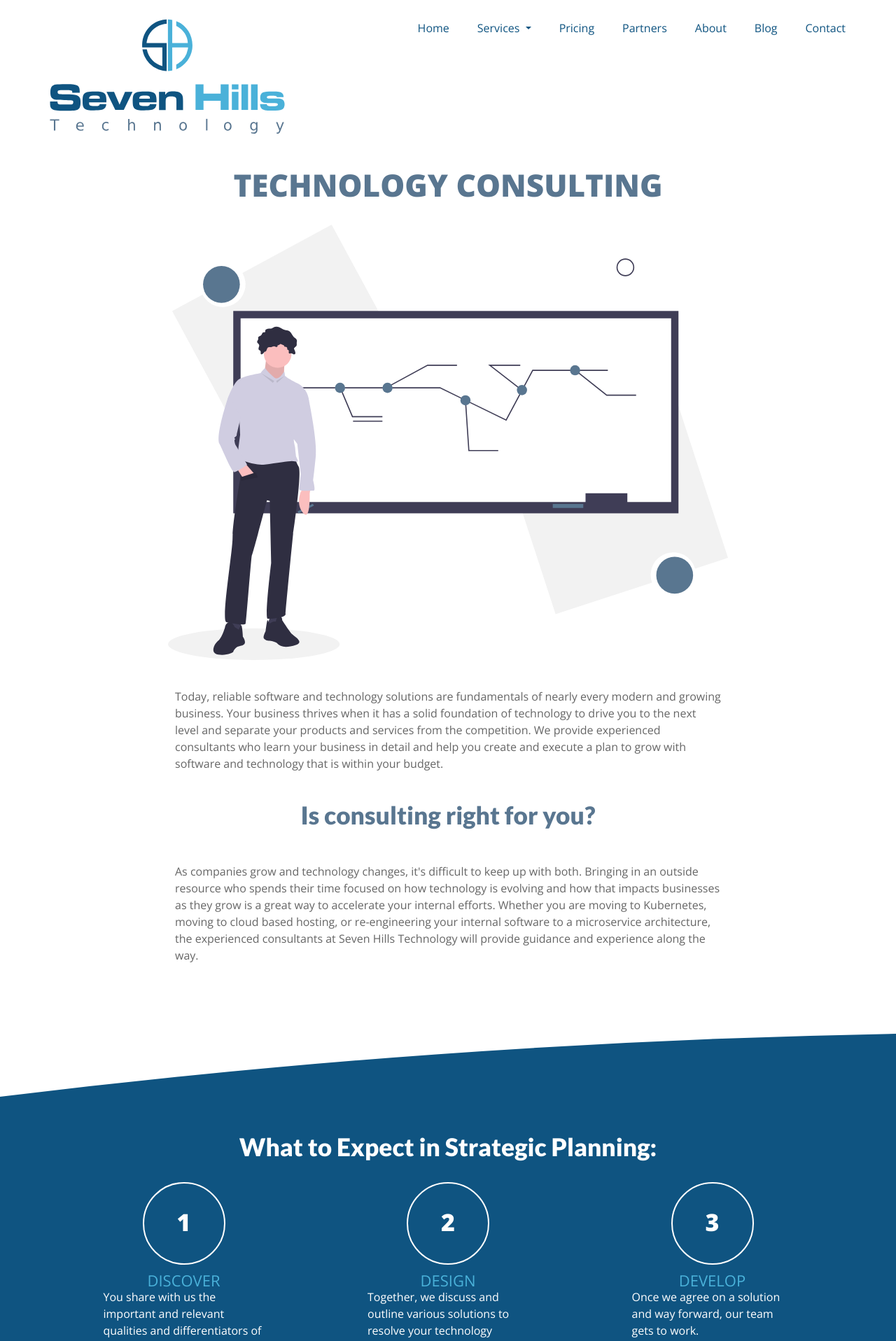
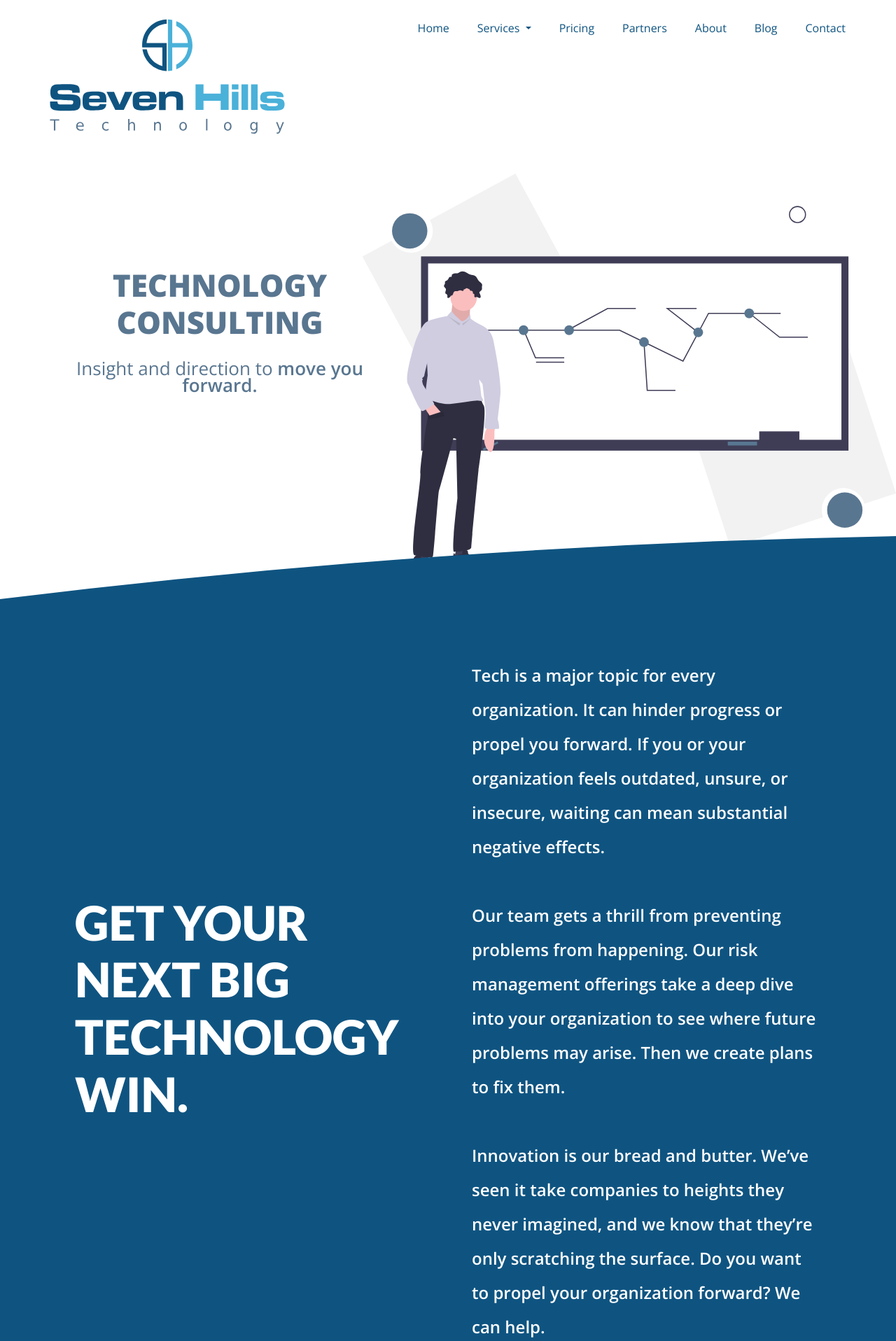
Before and after one commit to seven-hills-technology/seven-hills-technology.github.io, a Jekyll site: the page built from consulting.md, in a window 1280 px wide. Shown: the top 1916 px of the page at 70% size. Built offline with Jekyll 4.4.1, drawn with Linux system fonts in a browser that asks for light colours; nearby versions of some CDN libraries; some of the changed text lies outside the part shown.

Commit message:
Add new consulting page

```diff
--- a/_data/pagelist.yml
+++ b/_data/pagelist.yml
@@ -7,17 +7,17 @@
   -
     children:
       -
-        title: "Consulting"
-        url: /consulting.html
-        friendlyUrl: consulting
-      -
-        title: "Development"
+        title: "App Development"
         url: /development.html
         friendlyUrl: development
       -
         title: "Public Sector"
         url: /public-sector.html
         friendlyUrl: public-sector
+      -
+        title: "Technology Consulting"
+        url: /consulting.html
+        friendlyUrl: consulting
       -
         grouping:
           name: Elastic
--- a/consulting.md
+++ b/consulting.md
@@ -2,80 +2,79 @@
 layout: default
 title: Software and Technology Consulting
 description: Software consulting services available for any industry from local, experienced consultants skilled at delivering high quality software solutions.
+cta_title: Get that technology win. And some free coffee.
 ---
 
-<section class="sh-intro">
-    <div class="sh-tagline">
-        <h1 class="sh-header-lines"><span>Technology Consulting</span></h1>
-        <div class="sh-page-feature" >
-            <img src="/images/consulting-color.svg" alt="consulting" />
-        </div>
-    </div>
-    <div class="sh-description">
-        Today, reliable software and technology solutions are fundamentals of nearly every modern and growing business. Your business thrives when it has a solid foundation of technology to drive you to the next level and separate your products and services from the competition. We provide experienced consultants who learn your business in detail and help you create and execute a plan to grow with software and technology that is within your budget.
-    </div>
-    <h2 class="sh-header-lines"><span>Is consulting right for you?</span></h2>
-    <div class="sh-description">
-        As companies grow and technology changes, it's difficult to keep up with both. Bringing in an outside resource who spends their time focused on how technology is evolving and how that impacts businesses as they grow is a great way to accelerate your internal efforts. Whether you are moving to Kubernetes, moving to cloud based hosting, or re-engineering your internal software to a microservice architecture, the experienced consultants at Seven Hills Technology will provide guidance and experience along the way.
-    </div>
+<section class="sh-landing-intro landing-big-background consulting">
+    <h1>Technology Consulting</h1>
+    <p>Insight and direction to <strong>move you forward.</strong></p>
 </section>
 
-<div class="sh-band-flair dark-top"></div>
+<div class="sh-band-flair dark-top negative-top"></div>
 <section class="sh-dark-band">
-    <h2 class="sh-dark-band-header">What to Expect in Strategic Planning:</h2>
-    <div class="steps">
-        <div class="step">
-            <div class="step-number">1</div>
-            <div class="step-title">Discover</div>
-            <div class="step-caption">
-                You share with us the important and relevant qualities and differentiators of your business and the challenges you face.
-            </div>
+    <div class="modern-information-structure">
+        <div class="mis-child">
+            <h2 class="large-h2 align-left">Get Your <br/>Next Big <br/>Technology <br/>Win.</h2>
         </div>
-        <div class="step">
-            <div class="step-number">2</div>
-            <div class="step-title">Design</div>
-            <div class="step-caption">
-                Together, we discuss and outline various solutions to resolve your technology roadblocks.
-            </div>
-        </div>
-        <div class="step">
-            <div class="step-number">3</div>
-            <div class="step-title">Develop</div>
-            <div class="step-caption">
-                Once we agree on a solution and way forward, our team gets to work.
-            </div>
+        <div class="mis-child align-right">
+            <p class="big-p light-text">
+                Tech is a major topic for every organization. It can hinder progress or propel you forward. If you or your organization feels outdated, unsure, or insecure, waiting can mean substantial negative effects.
+            </p>
+            <p class="big-p light-text">
+                Our team gets a thrill from preventing problems from happening. Our risk management offerings take a deep dive into your organization to see where future problems may arise. Then we create plans to fix them.
+            </p>
+            <p class="big-p light-text">
+                Innovation is our bread and butter. We’ve seen it take companies to heights they never imagined, and we know that they’re only scratching the surface. Do you want to propel your organization forward? We can help.
+            </p>
         </div>
     </div>
 </section>
 <div class="sh-band-flair dark-bottom"></div>
 
 <section class="sh-white-band">
-    <h2 class="sh-white-band-header">Our Development Process</h2>
-    <div class="dev-steps">
-        <div class="dev-step-list">
-            <div class="dev-step">
-                <div class="dev-step-title">1. Define</div>
-                <div class="dev-step-description">We start each development cycle by figuring out and detailing what can be done before the next release.</div>
-            </div>
-            <div class="dev-step">
-                <div class="dev-step-title">2. Build</div>
-                <div class="dev-step-description">After detailing, we get to work. Our engineers bring those details to life.</div>
-            </div>
-            <div class="dev-step">
-                <div class="dev-step-title">3. Test</div>
-                <div class="dev-step-description">Everything we release is tested, re-tested, and tested one last time.</div>
-            </div>
-            <div class="dev-step">
-                <div class="dev-step-title">4. Demo</div>
-                <div class="dev-step-description">You’ll see everything we’ve done, and give the final approval before we release.</div>
-            </div>
-            <div class="dev-step">
-                <div class="dev-step-title">5. Release</div>
-                <div class="dev-step-description">This cycles’ changes are released, and our cycle starts again.</div>
+    <div class="modern-information-structure alt">
+        <div class="mis-child align-left">
+            <div class="row-container">
+                <div class="service-container">
+                    <div>
+                        <h2 class="large-h2">Risk <br/>Management</h2>
+                        <h4 class="impact-h4">Identify and de-risk before it <strong>costs you.</strong></h4>
+                    </div>
+                    <img class="visible-md" style="max-width: 100%;" src="/images/risk-management.svg" alt="Risk Management" />
+                    <p>
+                        Risk is the enemy of any highly efficient organization. It can <strong>devastate even the most well-run companies.</strong> Make sure you’re staying ahead of threats, vulnerabilities, and deficiencies.
+                    </p>
+                    <p>
+                        Our comprehensive risk assessments ensure your network is buttoned-down, applications are well-made, and your security is tight. We work tirelessly to make sure your organization is ready for anything digitally.
+                    </p>
+                </div>
+                <div class="img-service-container right hidden-md">
+                    <img style="width: 100%" src="/images/risk-management.svg" alt="Risk Management" />
+                </div>
             </div>
         </div>
-        <div class="dev-step-graphic">
-            <img src="/images/dev-process.svg" alt="Development Process" />
+        <div class="mis-child align-right">
+            <div class="row-container">
+                <div class="img-service-container left hidden-md">
+                    <img style="width: 100%" src="/images/ideation.svg" alt="Innovation and Ideation" />
+                </div>
+                <div class="service-container">
+                    <div>
+                        <h2 class="large-h2 align-right">Innovation <br/>and Ideation</h2>
+                        <h4 class="impact-h4 align-right">Plan <strong>big-picture improvements</strong> to advance your organization.</h4>
+                    </div>
+                    <img class="visible-md" style="max-width: 100%;" src="/images/ideation.svg" alt="Innovation and Ideation" />
+                    <p>
+                        Technology is evolving itself and the world around it at a rapid pace. It can propel your organization forward and be your <strong>next major revenue generator.</strong>
+                    </p>
+                    <p>
+                        We work with businesses and governments to create strategies and roadmaps for technology innovations.
+                    </p>
+                    <p>
+                        Our business and technology experts provide insight past what a typical development team can. We see the big picture and know what it takes to <strong>create and execute a plan.</strong>
+                    </p>
+                </div>
+            </div>
         </div>
     </div>
 </section>
--- a/main.scss
+++ b/main.scss
@@ -734,6 +734,10 @@
                 text-transform: uppercase;
                 text-align: right;
 
+                &.align-left {
+                    text-align: left;
+                }
+
                 @media (max-width: 1024px) {
                     font-size: 60px;
                 }
@@ -746,6 +750,16 @@
 
         h3 {
             color: $standard-white;
+        }
+
+        h4 {
+            &.impact-h4 {
+                color: $standard-white;
+            }
+
+            &.align-right {
+                text-align: right;
+            }
         }
 
         .sh-city-outline {
@@ -896,6 +910,16 @@
             }
         }
 
+        h4 {
+            &.impact-h4 {
+                color: $brand-1;
+            }
+
+            &.align-right {
+                text-align: right;
+            }
+        }
+
         .sh-city-outline {
             margin-top: 10px;
             margin-bottom: 20px;
@@ -977,6 +1001,10 @@
                 text-align: left;
                 color: $brand-1;
 
+                &.align-right {
+                    text-align: right;
+                }
+
                 @media (max-width: 1024px) {
                     font-size: 60px;
                 }
@@ -984,6 +1012,16 @@
                 @media (max-width: 768px) {
                     font-size: 48px;
                 }
+            }
+        }
+
+        h4 {
+            &.impact-h4 {
+                color: $brand-1;
+            }
+
+            &.align-right {
+                text-align: right;
             }
         }
 
@@ -2013,8 +2051,14 @@
         margin: 0 auto;
     }
 
-    &.dev-background {
+    &.landing-big-background.dev {
         background: transparent url('/images/development-gray.svg') 0% 0% no-repeat padding-box;
+    }
+    &.landing-big-background.consulting {
+        background: transparent url('/images/consulting-color.svg') 0% 0% no-repeat padding-box;
+    }
+
+    &.landing-big-background.dev, &.landing-big-background.consulting {
         background-position: right;
         background-size: 60% auto;
         min-height: 886px;
@@ -2133,7 +2177,7 @@
                     flex-direction: column;
                 }
 
-                & .process-description-container {
+                & .service-container {
                     min-width: 40%;
 
                     & p {
@@ -2143,7 +2187,7 @@
                     }
                 }
 
-                & div.img-container {
+                & div.img-service-container {
                     display: flex;
                     max-width: 55%;
 
@@ -2152,8 +2196,8 @@
                     }
 
                     &.left {
-
                         justify-content: right;
+                        padding-right: 40px;
                     }
                 }
             }
@@ -2168,6 +2212,10 @@
     line-height: 49px;
     margin-bottom: 49px;
     max-width: 600px;
+
+    &.light-text {
+        color: $standard-white;
+    }
 }
 
 .quote {
```
Also changed, not shown: development.md (+8 -8 lines), images/ideation.svg (added), images/risk-management.png (added), images/risk-management.svg (added).
